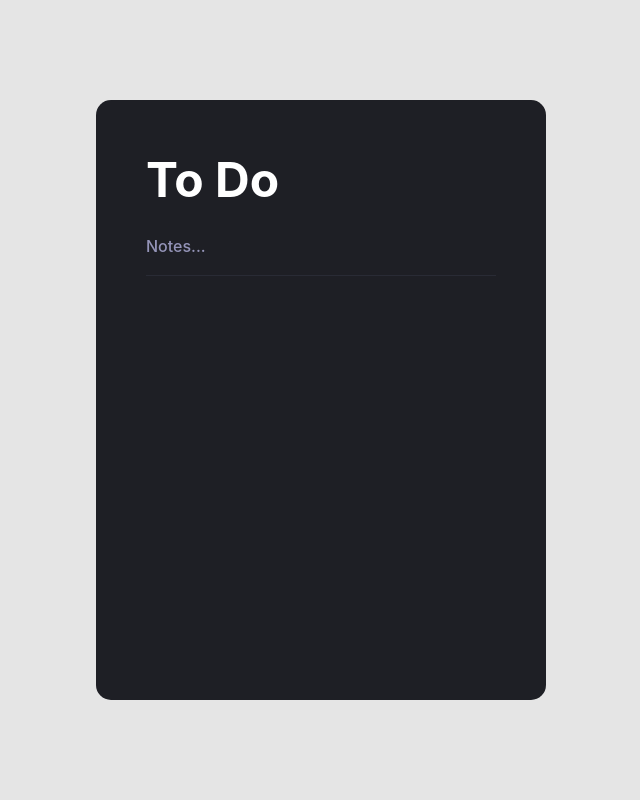
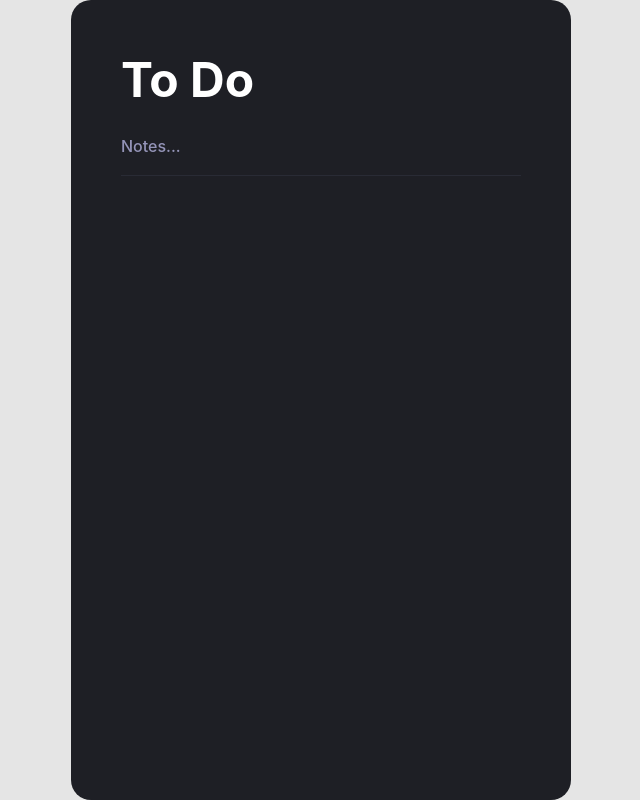
Before and after one commit to hyejj19/react-todo, a React (Create React App) app: page / in a window 1280 px wide. Shown: the whole page, without its empty margins (319-959 px from the left). Built offline with nearby package versions, Linux system fonts and the light colour scheme.

Commit message:
etc: 폴더이동, react-icons 설치

```diff
--- a/package.json
+++ b/package.json
@@ -8,6 +8,7 @@
     "@testing-library/user-event": "^13.5.0",
     "react": "^18.2.0",
     "react-dom": "^18.2.0",
+    "react-icons": "^4.4.0",
     "react-router-dom": "^6.3.0",
     "react-scripts": "5.0.1",
     "react-uuid": "^1.0.2",
--- a/public/index.html
+++ b/public/index.html
@@ -9,6 +9,7 @@
     <link rel="apple-touch-icon" href="%PUBLIC_URL%/logo192.png" />
 
     <link rel="manifest" href="%PUBLIC_URL%/manifest.json" />
+    <script src="https://kit.fontawesome.com/0baaadac9b.js" crossorigin="anonymous"></script>
 
     <title>To Do List</title>
   </head>
--- a/src/App.js
+++ b/src/App.js
@@ -2,10 +2,10 @@ import React, {useEffect, useState} from 'react';
 import './App.css';
 import './global-style.css';
 
-import TodoContainer from './pages/TodoContainer';
+import TodoApp from './pages/TodoContainer';
 
 function App() {
-  return <TodoContainer />;
+  return <TodoApp />;
 }
 
 export default App;
--- a/src/global-style.css
+++ b/src/global-style.css
@@ -4,6 +4,7 @@
   --check-box: #292b35;
   --point-color: #9494b8;
   --font-color: #dadada;
+  --hover-color: #35363d;
 }
 
 body {
--- a/src/pages/TodoContainer.css
+++ /dev/null
@@ -1,24 +0,0 @@
-.todo__background {
-  width: 100vw;
-  height: 100vh;
-  background-color: var(--background);
-  display: flex;
-  justify-content: center;
-  align-items: center;
-}
-
-.todo__container {
-  min-width: 450px;
-  min-height: 600px;
-  background-color: var(--main-color);
-
-  border-radius: 15px;
-  padding: 50px;
-}
-
-h1 {
-  margin-top: 0;
-  color: white;
-  font-size: 3rem;
-  margin-bottom: 45px;
-}
--- a/src/pages/TodoContainer.js
+++ b/src/pages/TodoContainer.js
@@ -1,11 +1,44 @@
 import React, {useEffect, useState} from 'react';
+import styled from 'styled-components';
 
-import './TodoContainer.css';
+// import './TodoContainer.css';
 
 import TodoInput from '../components/TodoInput';
 import TodoItems from '../components/TodoItems';
 
-function TodoContainer() {
+const TodoBackground = styled.div`
+  width: 100vw;
+  height: 100vh;
+  background-color: var(--background);
+  display: flex;
+  justify-content: center;
+  align-items: center;
+`;
+
+const TodoContainer = styled.div`
+  width: 500px;
+  height: 800px;
+  border-radius: 20px;
+  background-color: var(--main-color);
+  padding: 50px;
+  transition: all 0.2s ease-in-out;
+
+  > h1 {
+    margin-top: 0;
+    color: white;
+    font-size: 3rem;
+    margin-bottom: 45px;
+  }
+  @media screen and (max-width: 992px) {
+    width: 100vw;
+    height: 100vh;
+    border-radius: 0px;
+    transition: all 0.2s ease-in-out;
+    padding: 50px 30px;
+  }
+`;
+
+function TodoApp() {
   // localTodoList 불러오기 : localStorage에 저장된 내용이 없을 경우 빈 배열을 초기값으로 한다.
   const localTodoList = JSON.parse(localStorage.getItem('todoList')) || [];
   const [todoList, setTodoList] = useState(localTodoList);
@@ -35,14 +68,14 @@ function TodoContainer() {
   };
 
   return (
-    <div className="todo__background">
-      <div className="todo__container">
+    <TodoBackground>
+      <TodoContainer>
         <h1>To Do</h1>
         <TodoInput setTodoList={setTodoList} todoList={todoList} />
-        <TodoItems todoList={todoList} saveTodoList={saveTodoList} />
-      </div>
-    </div>
+        <TodoItems todoList={todoList} saveTodoList={saveTodoList} setTodoList={setTodoList} />
+      </TodoContainer>
+    </TodoBackground>
   );
 }
 
-export default TodoContainer;
+export default TodoApp;
```
Also changed, not shown: 1 other file (tests, documents, lock files or other folders).
